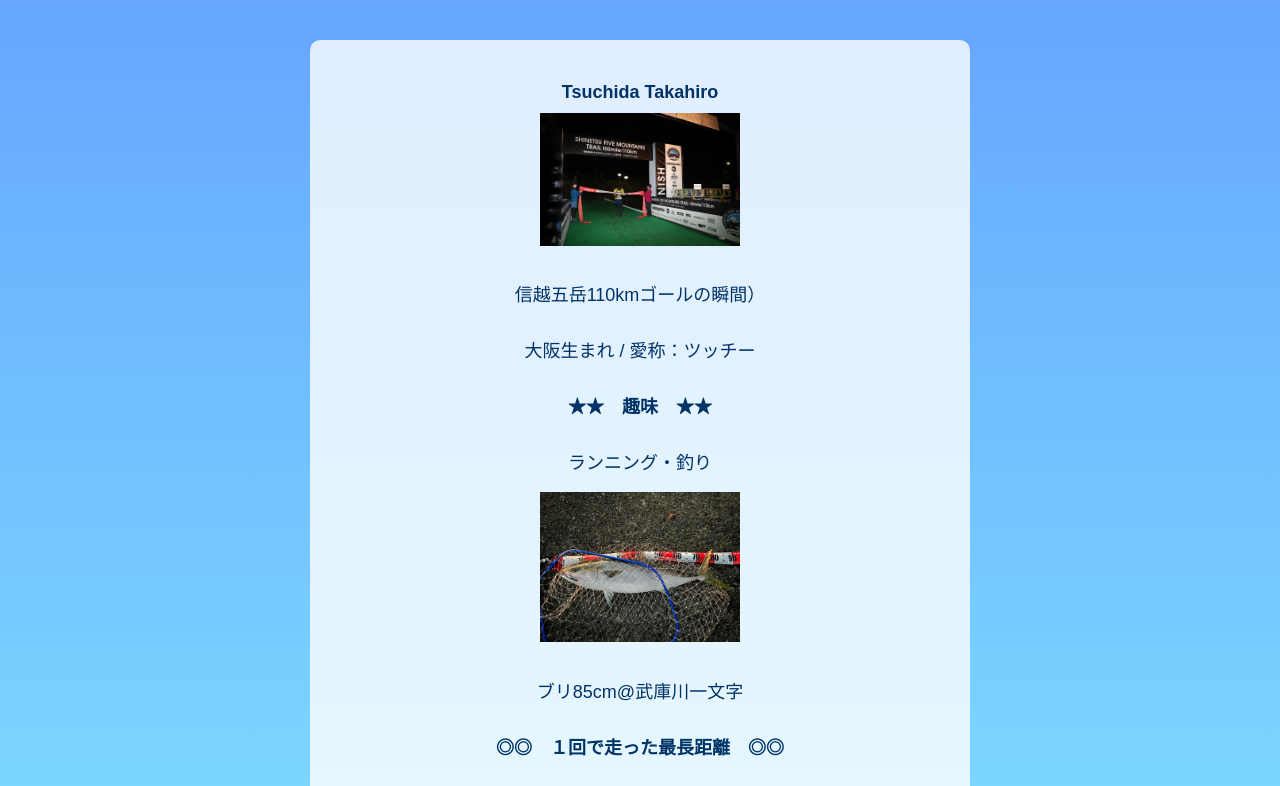
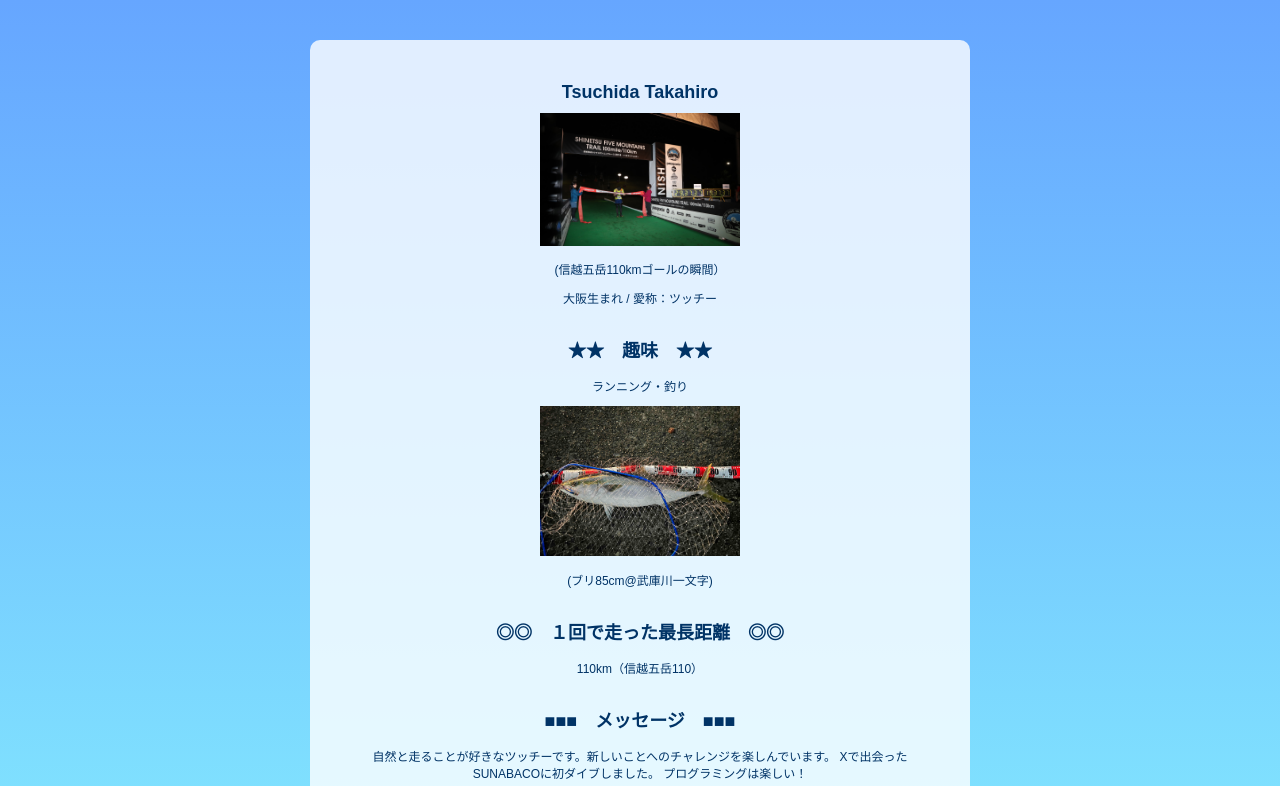
Before and after one commit to taktt764-stack/Tak-Tik, a plain HTML site: page index.html in a window 1280 px wide. Shown: the top 786 px of the page. Drawn offline with Linux system fonts and the light colour scheme.

Commit message:
Adjust paragraph styles and update text content
Updated font size and margin for paragraph elements. Modified text in paragraphs for consistency.

```diff
--- a/index.html
+++ b/index.html
@@ -28,8 +28,8 @@
       margin-top: 30px;
     }
     p {
-      font-size: 18px;
-      margin-top: 30px;
+      font-size: 12px;
+      margin-top: 10px;
     }
     details {
       margin-top: 10px;
@@ -47,7 +47,7 @@
 
     <!-- ここに画像を追加 -->
     <img src="IMG_7489.JPG" alt="ShinetsuFiveMountain110km" width="200">
-    <p>信越五岳110kmゴールの瞬間）</p>
+    <p>(信越五岳110kmゴールの瞬間）</p>
 
     <p>大阪生まれ / 愛称：ツッチー</p>
 
@@ -55,7 +55,7 @@
     <p>ランニング・釣り</p>
     <!-- ここに画像を追加 -->
     <img src="IMG_2598.1.JPG" alt="YellowTail" width="200">
-　　<p>ブリ85cm@武庫川一文字</p>
+　　<p>(ブリ85cm@武庫川一文字)</p>
 
     <h2>◎◎　１回で走った最長距離　◎◎</h2>
     <p>110km（信越五岳110）</p>
```
